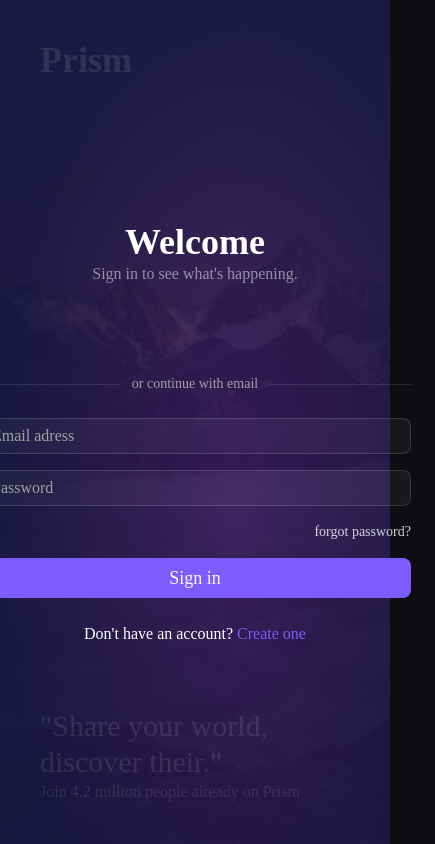
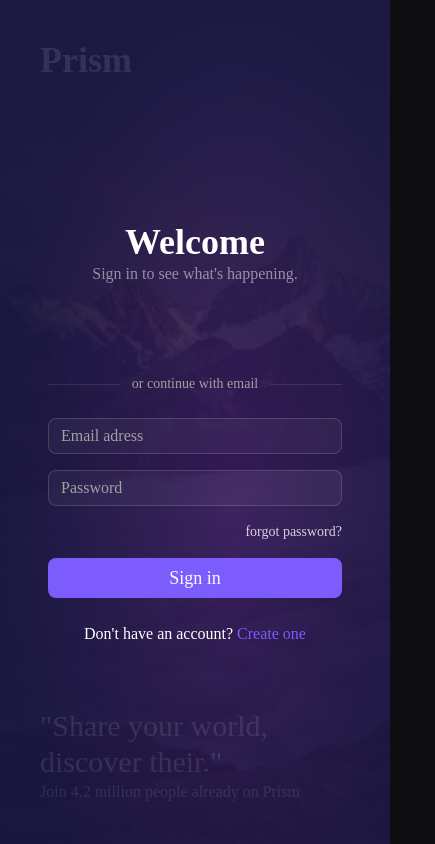
Before and after one commit to AhasEkoSeptianto/social-media, a Next.js app: page /login in a window 390 px wide. Shown: the whole page, 435 px wide, since content can reach past the window. Built offline with nearby package versions, Linux system fonts and the light colour scheme; no server answers.

Commit message:
fix layout mobile login

```diff
--- a/app/(auth)/login/page.tsx
+++ b/app/(auth)/login/page.tsx
@@ -25,7 +25,8 @@ export default function Page() {
         </div>
       </div>
       <div className="col-span-4 bg-brand">
-        <div className="grid w-full place-content-center h-screen absolute top-0 z-90 lg:relative  lg:p-0">
+        <div className="grid w-full place-content-center h-screen absolute top-0 z-90 lg:relative">
+          <div className="p-6 lg:p-0">
             {authPage === "login" ? (
               <div>
                 <LoginForm />
@@ -56,5 +57,6 @@ export default function Page() {
           </div>
         </div>
       </div>
+    </div>
   );
 }
--- a/components/forms/LoginForm.tsx
+++ b/components/forms/LoginForm.tsx
@@ -45,7 +45,7 @@ export default function LoginForm() {
 
   return (
     <div>
-      <div className="w-[30rem] space-y-6 p-6">
+      <div className="lg:w-[30rem] space-y-6 p-6">
         <div className="text-center">
           <h1 className="font-bold text-4xl">Welcome</h1>
           <p className="text-white/50">Sign in to see what's happening.</p>
```
Lines whose indentation alone changed are shown as unchanged.
